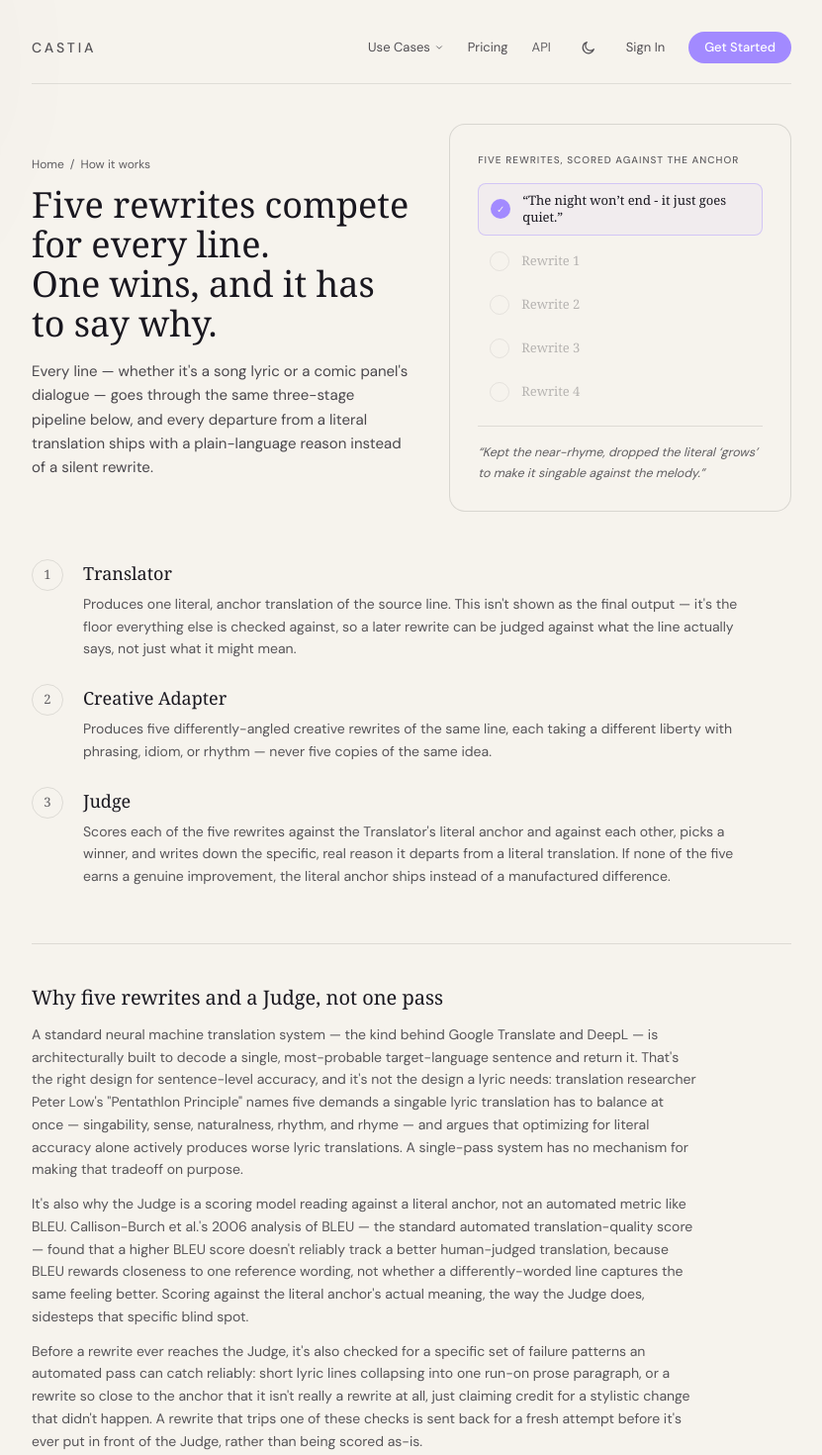
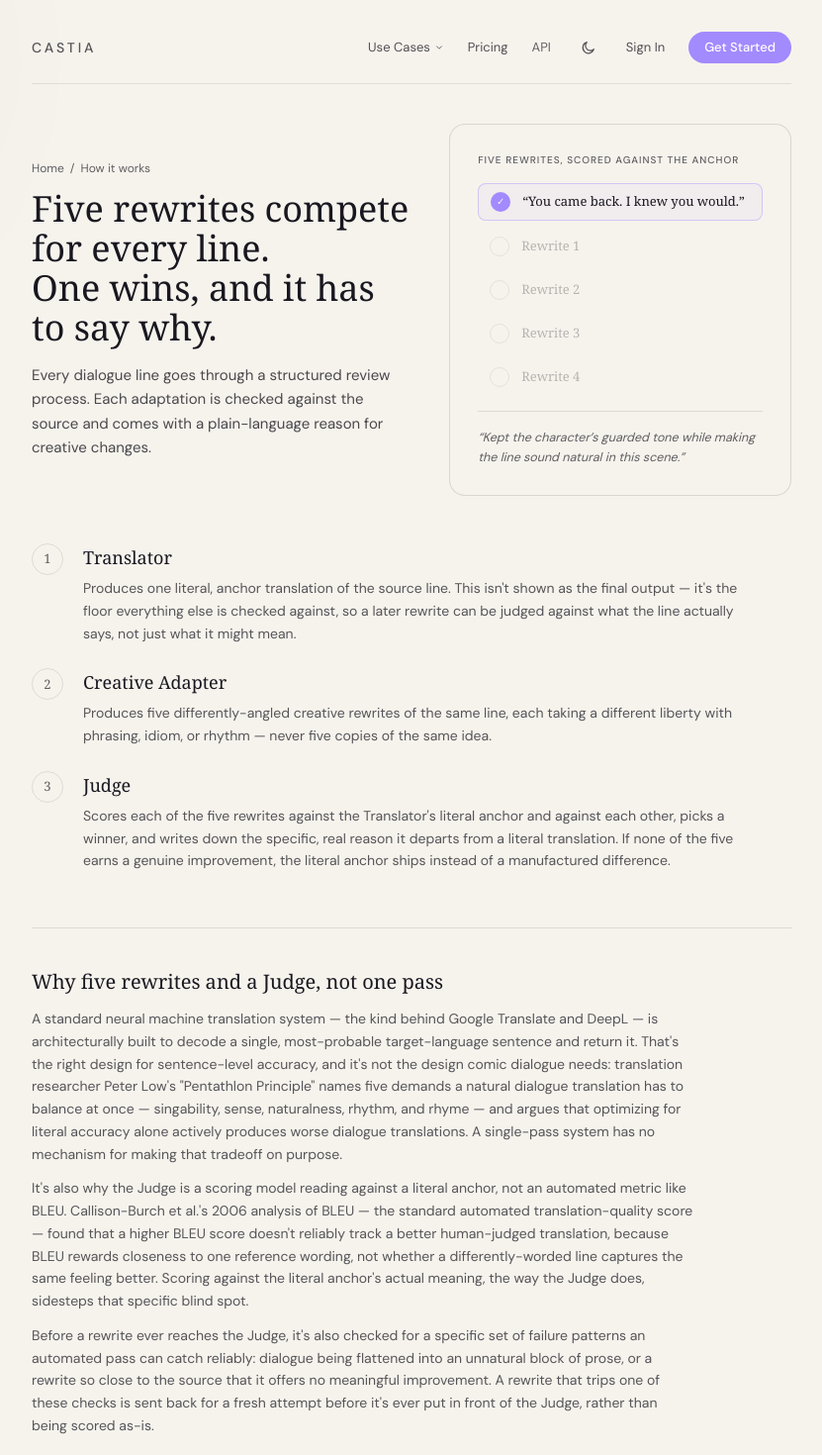
Before and after one commit to rohandhir10/experience-engine, a Next.js app in the folder web/: page /how-it-works in a window 1280 px wide. Shown: the top 1470 px of the page at 99% size, without its empty margins (224-1055 px from the left). Built offline with nearby package versions, Linux system fonts and the light colour scheme.

Commit message:
Make the workflow explanation specific to comics and webtoons

```diff
--- a/web/app/how-it-works/page.tsx
+++ b/web/app/how-it-works/page.tsx
@@ -17,10 +17,6 @@ export const metadata = {
   alternates: { canonical: entry.path },
 };
 
-// Same three citations the /compare pages use - legitimate to reuse here
-// too, since this page makes the same underlying claim (why one fluent
-// pass isn't enough for a lyric or a character's voice) in more depth,
-// not a marketing sentence being pasted twice.
 const SOURCES = [
   {
     name: "Wu et al., \"Google's Neural Machine Translation System\" (2016), Google Research / arXiv",
@@ -31,12 +27,7 @@ const SOURCES = [
     name: "Callison-Burch, Osborne & Koehn, \"Re-evaluating the Role of BLEU in Machine Translation Research\" (EACL 2006)",
     url: "https://aclanthology.org/E06-1032/",
     note: "why an automated closeness score doesn't reliably track human-judged quality - the reason a Judge stage exists instead of a metric",
-  },
-  {
-    name: "Low, P., \"Singable Translations of Songs\" (2003), Perspectives: Studies in Translatology",
-    url: "https://www.tandfonline.com/doi/abs/10.1080/0907676X.2003.9961466",
-    note: "the \"Pentathlon Principle\" - five demands a singable lyric has to balance at once",
-  },
+  }
 ];
 
 // Original artwork, not a screenshot - visualizes the specific mechanism
@@ -58,7 +49,7 @@ function CandidateDiagram() {
             ✓
           </span>
           <p className="font-serif text-[13px] leading-snug text-ink dark:text-ink-dark">
-            &ldquo;The night won&rsquo;t end - it just goes quiet.&rdquo;
+            &ldquo;You came back. I knew you would.&rdquo;
           </p>
         </div>
         {others.map((i) => (
@@ -71,8 +62,7 @@ function CandidateDiagram() {
         ))}
       </div>
       <p className="mt-4 border-t border-black/[0.10] pt-4 text-[12.5px] italic leading-relaxed text-ink/68 dark:border-white/[0.10] dark:text-ink-dark/68">
-        &ldquo;Kept the near-rhyme, dropped the literal &lsquo;grows&rsquo;
-        to make it singable against the melody.&rdquo;
+        &ldquo;Kept the character&rsquo;s guarded tone while making the line sound natural in this scene.&rdquo;
       </p>
     </div>
   );
@@ -93,9 +83,9 @@ export default function HowItWorksPage() {
   });
   const howTo = howToJsonLd({
     path: entry.path,
-    name: "How Castia adapts a line of dialogue or lyric",
+    name: "How CASTIA adapts comic dialogue",
     description:
-      "The three-stage pipeline every line runs through before it ships, whether the source is a song lyric or a comic panel's dialogue.",
+      "The review process for comic and webtoon dialogue, from extracted text to an adaptation with an explicit rationale.",
     steps: [
       {
         name: "Translator",
@@ -129,10 +119,7 @@ export default function HowItWorksPage() {
               One wins, and it has to say why.
             </h1>
             <p className="mt-4 max-w-prose text-[15px] leading-relaxed text-ink/78 dark:text-ink-dark/78">
-              Every line — whether it's a song lyric or a comic panel's
-              dialogue — goes through the same three-stage pipeline below,
-              and every departure from a literal translation ships with a
-              plain-language reason instead of a silent rewrite.
+              Every dialogue line goes through a structured review process. Each adaptation is checked against the source and comes with a plain-language reason for creative changes.
             </p>
           </div>
           <CandidateDiagram />
@@ -165,11 +152,11 @@ export default function HowItWorksPage() {
             Google Translate and DeepL — is architecturally built to decode
             a single, most-probable target-language sentence and return it.
             That's the right design for sentence-level accuracy, and it's
-            not the design a lyric needs: translation researcher Peter
-            Low's "Pentathlon Principle" names five demands a singable lyric
+            not the design comic dialogue needs: translation researcher Peter
+            Low's "Pentathlon Principle" names five demands a natural dialogue
             translation has to balance at once — singability, sense,
             naturalness, rhythm, and rhyme — and argues that optimizing for
-            literal accuracy alone actively produces worse lyric
+            literal accuracy alone actively produces worse dialogue
             translations. A single-pass system has no mechanism for making
             that tradeoff on purpose.
           </p>
@@ -187,10 +174,7 @@ export default function HowItWorksPage() {
           <p className="mt-3 max-w-prose text-[14px] leading-relaxed text-ink/72 dark:text-ink-dark/72">
             Before a rewrite ever reaches the Judge, it's also checked for a
             specific set of failure patterns an automated pass can catch
-            reliably: short lyric lines collapsing into one run-on prose
-            paragraph, or a rewrite so close to the anchor that it isn't
-            really a rewrite at all, just claiming credit for a stylistic
-            change that didn't happen. A rewrite that trips one of these
+            reliably: dialogue being flattened into an unnatural block of prose, or a rewrite so close to the source that it offers no meaningful improvement. A rewrite that trips one of these
             checks is sent back for a fresh attempt before it's ever put in
             front of the Judge, rather than being scored as-is.
           </p>
@@ -205,7 +189,7 @@ export default function HowItWorksPage() {
         <div className="mt-14 rounded-2xl bg-[#181310] p-8 dark:border dark:border-white/[0.12] sm:p-10">
           <p className="text-[12px] uppercase tracking-[0.15em] text-white/62">Music</p>
           <h2 className="mt-3 max-w-lg font-serif text-[1.5rem] leading-[1.25] text-white sm:text-[1.7rem]">
-            Source lyrics in, verified output out.
+            Source dialogues in, verified output out.
           </h2>
           <p className="mt-3 max-w-xl text-[13px] leading-relaxed text-white/62">
             Six languages, either direction — English, Hindi, Japanese,
@@ -213,7 +197,7 @@ export default function HowItWorksPage() {
             so idiom and rhythm checks apply the rules that actually govern
             that language, not one generic ruleset stretched across all six.
             Results are cached by the content itself, so re-submitting the
-            same lyric doesn't re-run the pipeline from scratch.
+            same dialogue doesn't re-run the pipeline from scratch.
           </p>
           <div className="mt-8">
             <PipelineDiagramDark />
```
